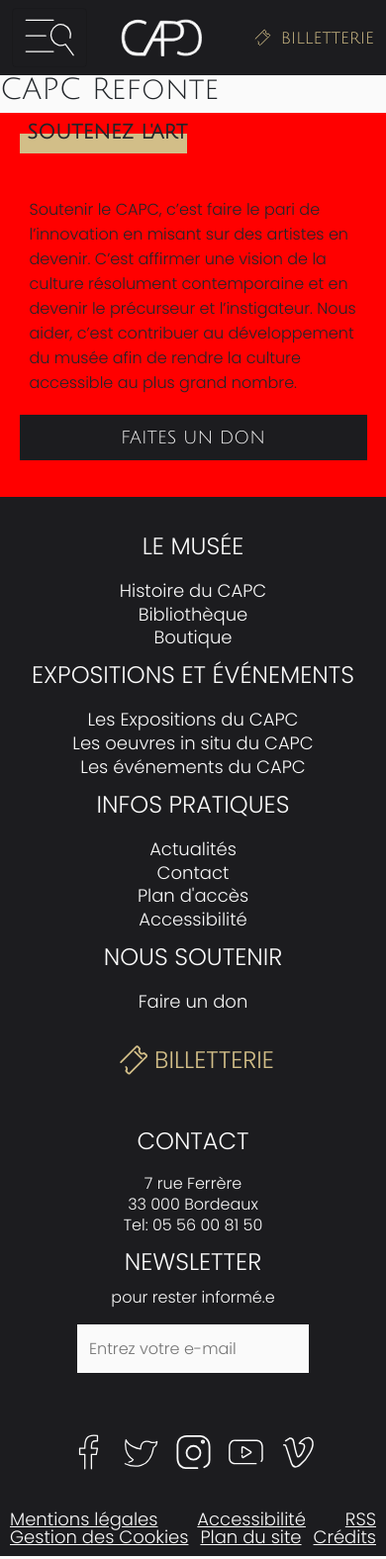
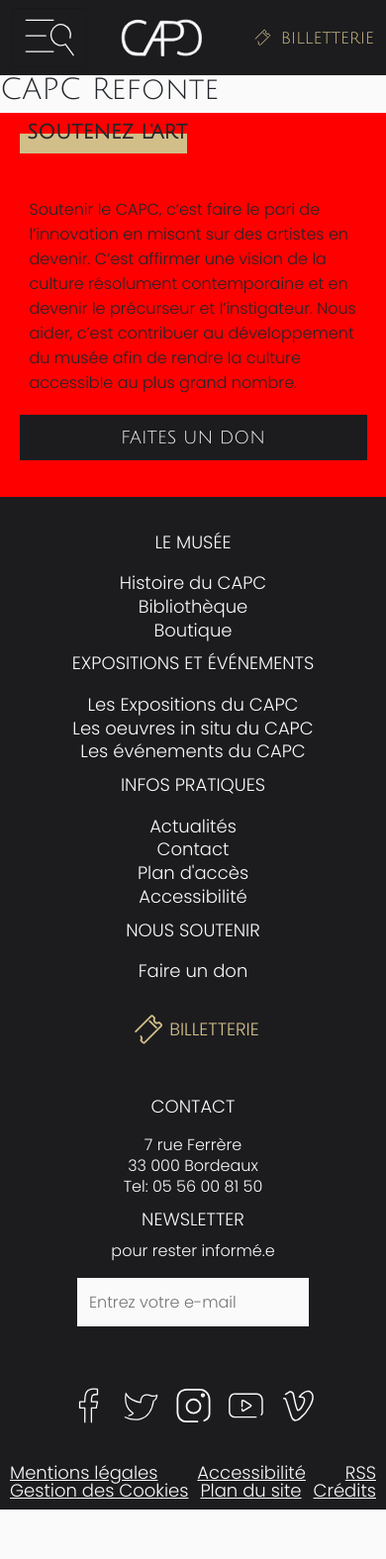
Before and after one commit to lucilegvl/mmi2024-avemis, a Jekyll site: the page built from README.md, in a window 390 px wide. Shown: the whole page at 99% size. Built offline with Jekyll 4.4.1, drawn with Linux system fonts in a browser that asks for light colours; our own code applies the rules of GitHub Pages for plain Markdown files; after the commit the page ends 1528 px from its top, so only the background shows below that.

Commit message:
tentative responsive

```diff
--- a/_sass/base/common.scss
+++ b/_sass/base/common.scss
@@ -16,7 +16,7 @@
    font-size: 48px;
    font-weight:normal;
    line-height: 55px;
-   @media screen and (max-width:550px) {
+   @media screen and (max-width:700px) {
       font-size: 30px;
       line-height: 30px;
    }
@@ -28,7 +28,7 @@
    font-weight: bold;
    text-transform: uppercase;
 
-   @media screen and  (max-width: 550px) {
+   @media screen and  (max-width: 700px) {
       font-size : 20px;
       width: 100%;
    }
@@ -39,7 +39,7 @@
    font-family:'Poppins', sans-serif;
    font-size:24px;
    font-weight: 400;
-   @media screen and (max-width:375px) {
+   @media screen and (max-width:700px) {
       font-size: 18px;
    }
 }
--- a/_sass/components/index_covid-banner.scss
+++ b/_sass/components/index_covid-banner.scss
@@ -8,6 +8,10 @@
   text-align: center;
   display:flex;
   opacity: 80%;
+  @media screen and (max-width: 701px){
+    padding: 5px 20px;
+    margin-bottom: 50px;
+  }
 }
 
 .lien-en-savoir-plus{
@@ -18,3 +22,16 @@
   color: $white;
   text-decoration: underline;
 }
+
+@media screen and (min-width: 701px) {
+  .bandeau-phone {
+    display: none;
+  }
+}
+
+
+@media screen and (max-width: 700px) {
+  .bandeau-desktop {
+      display: none;
+  }
+}
--- a/_sass/components/index_infos-pratiques.scss
+++ b/_sass/components/index_infos-pratiques.scss
@@ -13,7 +13,7 @@
         flex-direction: column;
         display: flex;
         align-items: center;
-        margin:0px;
+        margin: 50px 0px;
     }
 }
 
--- a/_sass/components/index_top-page.scss
+++ b/_sass/components/index_top-page.scss
@@ -10,8 +10,6 @@
     justify-self: center;
     @media screen and (max-width: 700px){
         min-height: 50px;
-        align-content: center;
-        justify-content: center;
     }
 }
 
@@ -23,8 +21,11 @@
     @media screen and (max-width: 700px){
         padding: 20px;
         margin: 30px;
-        display:inline-block;
         position: relative;
+        align-items: center;
+        justify-content: center;
+        left:43%;
+        transform: translateX(-50%) translateY(0%);
     }
 }
 
@@ -41,8 +42,8 @@
     color:$black;
     @media screen and (max-width: 700px){
         position: absolute;
-        margin-left: 30px;
-        margin-top: 5px;
+        margin-left: 0;
+        margin-top: -5px;
     }
 }
 
@@ -51,7 +52,7 @@
     margin-top: 0px;
     @media screen and (max-width: 700px){
         position: absolute;
-        margin-left: 250px;
-        margin-top: 0px;
+        margin-left: 215px;
+        margin-top: -20px;
     }
 }
--- a/_sass/components/text-side.scss
+++ b/_sass/components/text-side.scss
@@ -18,4 +18,7 @@
    position: absolute;
    padding-left: 2%;
    white-space: nowrap;
+   @media screen and (max-widht){
+    margin-left: 30px;
+   }
 }
```
Also changed, not shown: _includes/index_covid-banner.html (+6 -1 lines).
